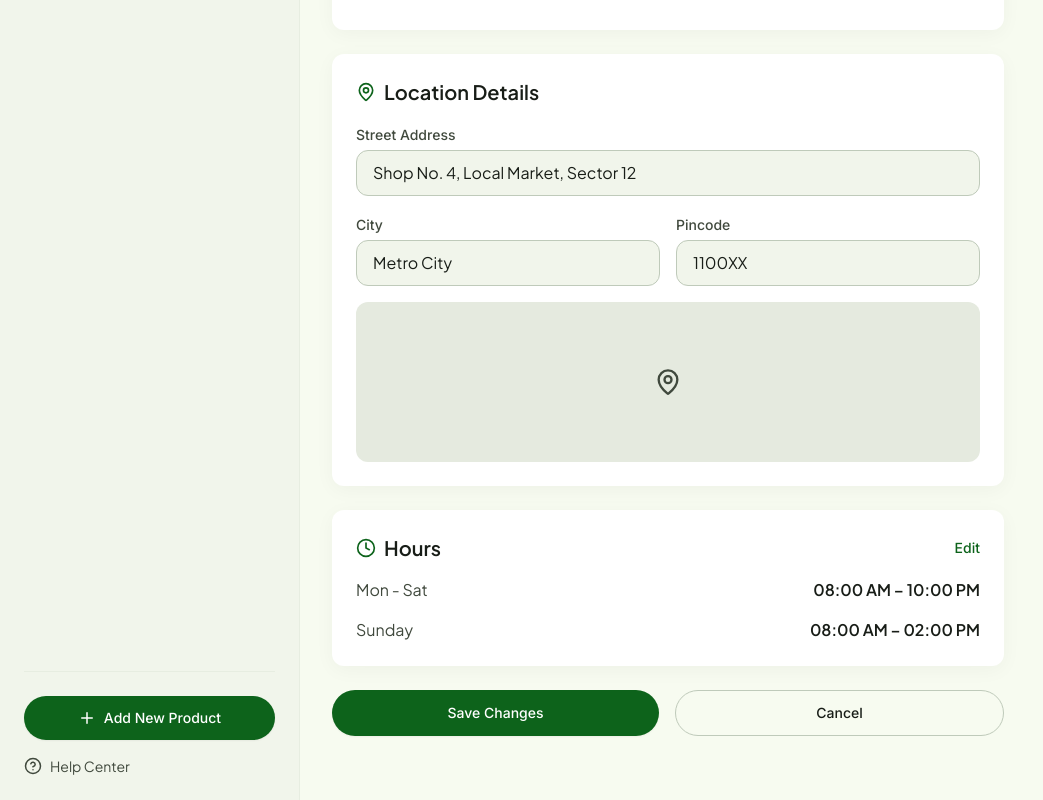
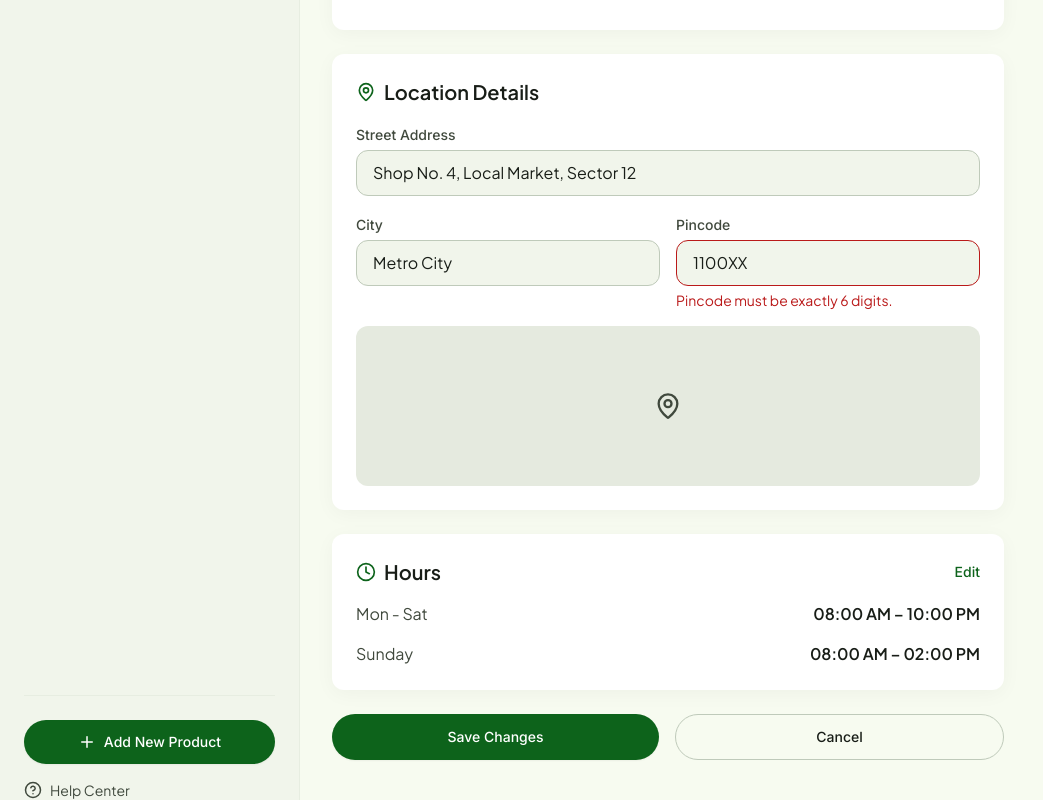
Before and after one commit to krish-exe/NearBasket, a React (Vite) app: page /vendor/settings in a window 1280 px wide. Both pictures are taken after a click on the button "Save Changes". Shown: the part 699-1499 px from the top of the page, without its empty margins (0-1043 px from the left). Built offline with nearby package versions, Linux system fonts and the light colour scheme.

Commit message:
Add controlled form validation to vendor Shop Settings

```diff
--- a/src/pages/vendor/SettingsPage.jsx
+++ b/src/pages/vendor/SettingsPage.jsx
@@ -1,8 +1,80 @@
-import { Store, MapPin, Clock, BadgeCheck } from "lucide-react";
+import { useState } from "react";
+import { Store, MapPin, Clock, BadgeCheck, CheckCircle2 } from "lucide-react";
+
+const INITIAL_FORM = {
+  shopName: "Sharma General Store",
+  shopType: "Kirana / Grocery",
+  phone: "+91 98765 43210",
+  description:
+    "Your friendly neighborhood store for daily groceries, fresh dairy, and household essentials. Serving the community since 2015.",
+  street: "Shop No. 4, Local Market, Sector 12",
+  city: "Metro City",
+  pincode: "1100XX",
+};
+
+const PHONE_RE = /^\+91\s?\d{5}\s?\d{5}$/;
+const PINCODE_RE = /^\d{6}$/;
+
+function validate(form) {
+  const errors = {};
+
+  if (!form.shopName.trim()) errors.shopName = "Shop name is required.";
+  else if (form.shopName.trim().length < 3) errors.shopName = "Shop name must be at least 3 characters.";
+
+  if (!PHONE_RE.test(form.phone.trim())) errors.phone = "Enter a valid phone, e.g. +91 98765 43210.";
+
+  if (!form.description.trim()) errors.description = "Description is required.";
+  else if (form.description.trim().length > 200) errors.description = "Keep the description under 200 characters.";
+
+  if (!form.street.trim()) errors.street = "Street address is required.";
+
+  if (!form.city.trim()) errors.city = "City is required.";
+
+  if (!PINCODE_RE.test(form.pincode.trim())) errors.pincode = "Pincode must be exactly 6 digits.";
+
+  return errors;
+}
+
+function Field({ label, error, children }) {
+  return (
+    <label className="block space-y-1">
+      <span className="font-label text-label-md text-on-surface-variant">{label}</span>
+      {children}
+      {error && <span className="block font-body text-body-sm text-error">{error}</span>}
+    </label>
+  );
+}
 
 export default function SettingsPage() {
+  const [form, setForm] = useState(INITIAL_FORM);
+  const [errors, setErrors] = useState({});
+  const [saved, setSaved] = useState(false);
+
+  const handleChange = (field) => (e) => {
+    setForm((prev) => ({ ...prev, [field]: e.target.value }));
+    setSaved(false);
+  };
+
+  const inputClass = (field) =>
+    `w-full px-4 py-2.5 bg-surface-container-low border rounded-md font-body text-body-md focus:outline-none focus:ring-2 focus:ring-primary ${
+      errors[field] ? "border-error focus:ring-error" : "border-outline-variant"
+    }`;
+
+  const handleSubmit = (e) => {
+    e.preventDefault();
+    const nextErrors = validate(form);
+    setErrors(nextErrors);
+    setSaved(Object.keys(nextErrors).length === 0);
+  };
+
+  const handleCancel = () => {
+    setForm(INITIAL_FORM);
+    setErrors({});
+    setSaved(false);
+  };
+
   return (
-    <div className="max-w-2xl space-y-lg">
+    <form className="max-w-2xl space-y-lg" onSubmit={handleSubmit} noValidate>
       <div>
         <h1 className="font-display text-headline-md text-on-surface mb-xs">Shop Settings</h1>
         <p className="font-body text-body-md text-on-surface-variant">Manage your store's public profile and operational details.</p>
@@ -13,6 +85,13 @@ export default function SettingsPage() {
         Verified Vendor
       </span>
 
+      {saved && (
+        <div className="flex items-center gap-2 bg-primary/10 text-primary font-label text-label-md px-4 py-3 rounded-md">
+          <CheckCircle2 size={18} />
+          Changes saved successfully.
+        </div>
+      )}
+
       {/* Basic Information */}
       <section className="bg-surface-container-lowest rounded-md p-lg shadow-card space-y-md">
         <h2 className="font-display text-headline-sm text-on-surface flex items-center gap-2">
@@ -20,39 +99,34 @@ export default function SettingsPage() {
           Basic Information
         </h2>
 
-        <label className="block space-y-1">
-          <span className="font-label text-label-md text-on-surface-variant">Shop Name</span>
-          <input
-            defaultValue="Sharma General Store"
+        <Field label="Shop Name" error={errors.shopName}>
+          <input value={form.shopName} onChange={handleChange("shopName")} className={inputClass("shopName")} />
+        </Field>
+
+        <Field label="Shop Type">
+          <select
+            value={form.shopType}
+            onChange={handleChange("shopType")}
             className="w-full px-4 py-2.5 bg-surface-container-low border border-outline-variant rounded-md font-body text-body-md focus:outline-none focus:ring-2 focus:ring-primary"
-          />
-        </label>
-
-        <label className="block space-y-1">
-          <span className="font-label text-label-md text-on-surface-variant">Shop Type</span>
-          <select className="w-full px-4 py-2.5 bg-surface-container-low border border-outline-variant rounded-md font-body text-body-md focus:outline-none focus:ring-2 focus:ring-primary">
+          >
             <option>Kirana / Grocery</option>
             <option>Bakery</option>
             <option>Pharmacy</option>
           </select>
-        </label>
+        </Field>
 
-        <label className="block space-y-1">
-          <span className="font-label text-label-md text-on-surface-variant">Contact Phone</span>
-          <input
-            defaultValue="+91 98765 43210"
-            className="w-full px-4 py-2.5 bg-surface-container-low border border-outline-variant rounded-md font-body text-body-md focus:outline-none focus:ring-2 focus:ring-primary"
-          />
-        </label>
+        <Field label="Contact Phone" error={errors.phone}>
+          <input value={form.phone} onChange={handleChange("phone")} className={inputClass("phone")} />
+        </Field>
 
-        <label className="block space-y-1">
-          <span className="font-label text-label-md text-on-surface-variant">Short Description</span>
+        <Field label="Short Description" error={errors.description}>
           <textarea
             rows={3}
-            defaultValue="Your friendly neighborhood store for daily groceries, fresh dairy, and household essentials. Serving the community since 2015."
-            className="w-full px-4 py-2.5 bg-surface-container-low border border-outline-variant rounded-md font-body text-body-md focus:outline-none focus:ring-2 focus:ring-primary resize-none"
+            value={form.description}
+            onChange={handleChange("description")}
+            className={`${inputClass("description")} resize-none`}
           />
-        </label>
+        </Field>
       </section>
 
       {/* Location Details */}
@@ -62,29 +136,17 @@ export default function SettingsPage() {
           Location Details
         </h2>
 
-        <label className="block space-y-1">
-          <span className="font-label text-label-md text-on-surface-variant">Street Address</span>
-          <input
-            defaultValue="Shop No. 4, Local Market, Sector 12"
-            className="w-full px-4 py-2.5 bg-surface-container-low border border-outline-variant rounded-md font-body text-body-md focus:outline-none focus:ring-2 focus:ring-primary"
-          />
-        </label>
+        <Field label="Street Address" error={errors.street}>
+          <input value={form.street} onChange={handleChange("street")} className={inputClass("street")} />
+        </Field>
 
         <div className="grid grid-cols-2 gap-md">
-          <label className="block space-y-1">
-            <span className="font-label text-label-md text-on-surface-variant">City</span>
-            <input
-              defaultValue="Metro City"
-              className="w-full px-4 py-2.5 bg-surface-container-low border border-outline-variant rounded-md font-body text-body-md focus:outline-none focus:ring-2 focus:ring-primary"
-            />
-          </label>
-          <label className="block space-y-1">
-            <span className="font-label text-label-md text-on-surface-variant">Pincode</span>
-            <input
-              defaultValue="1100XX"
-              className="w-full px-4 py-2.5 bg-surface-container-low border border-outline-variant rounded-md font-body text-body-md focus:outline-none focus:ring-2 focus:ring-primary"
-            />
-          </label>
+          <Field label="City" error={errors.city}>
+            <input value={form.city} onChange={handleChange("city")} className={inputClass("city")} />
+          </Field>
+          <Field label="Pincode" error={errors.pincode}>
+            <input value={form.pincode} onChange={handleChange("pincode")} className={inputClass("pincode")} />
+          </Field>
         </div>
 
         <div className="h-40 w-full bg-surface-container-high rounded-md flex items-center justify-center">
@@ -99,7 +161,7 @@ export default function SettingsPage() {
             <Clock size={20} className="text-primary" />
             Hours
           </h2>
-          <button className="font-label text-label-md text-primary hover:underline">Edit</button>
+          <button type="button" className="font-label text-label-md text-primary hover:underline">Edit</button>
         </div>
         <div className="flex justify-between font-body text-body-md">
           <span className="text-on-surface-variant">Mon - Sat</span>
@@ -112,13 +174,13 @@ export default function SettingsPage() {
       </section>
 
       <div className="flex flex-col sm:flex-row gap-md pb-xl">
-        <button className="flex-1 py-3 bg-primary text-on-primary font-label text-label-md rounded-full hover:bg-primary-container transition-colors shadow-sm">
+        <button type="submit" className="flex-1 py-3 bg-primary text-on-primary font-label text-label-md rounded-full hover:bg-primary-container transition-colors shadow-sm">
           Save Changes
         </button>
-        <button className="flex-1 py-3 border border-outline-variant text-on-surface font-label text-label-md rounded-full hover:bg-surface-container-high transition-colors">
+        <button type="button" onClick={handleCancel} className="flex-1 py-3 border border-outline-variant text-on-surface font-label text-label-md rounded-full hover:bg-surface-container-high transition-colors">
           Cancel
         </button>
       </div>
-    </div>
+    </form>
   );
 }
```
